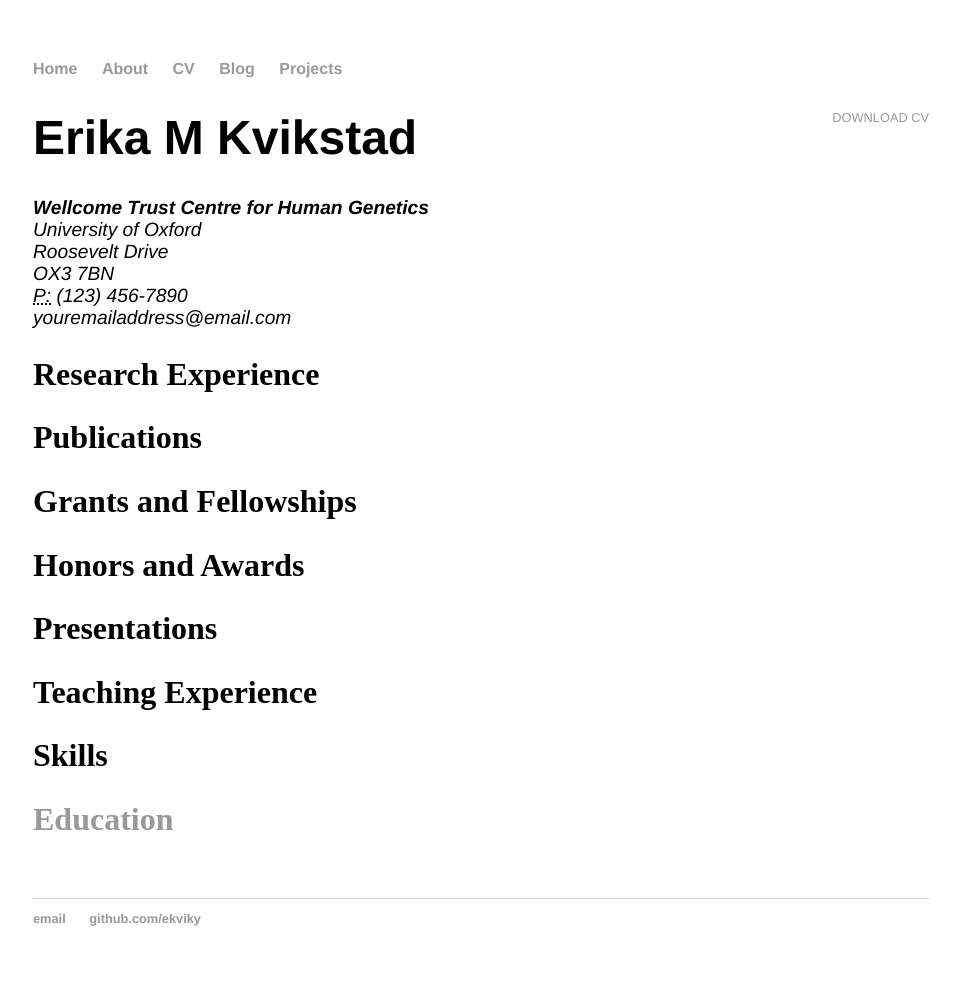
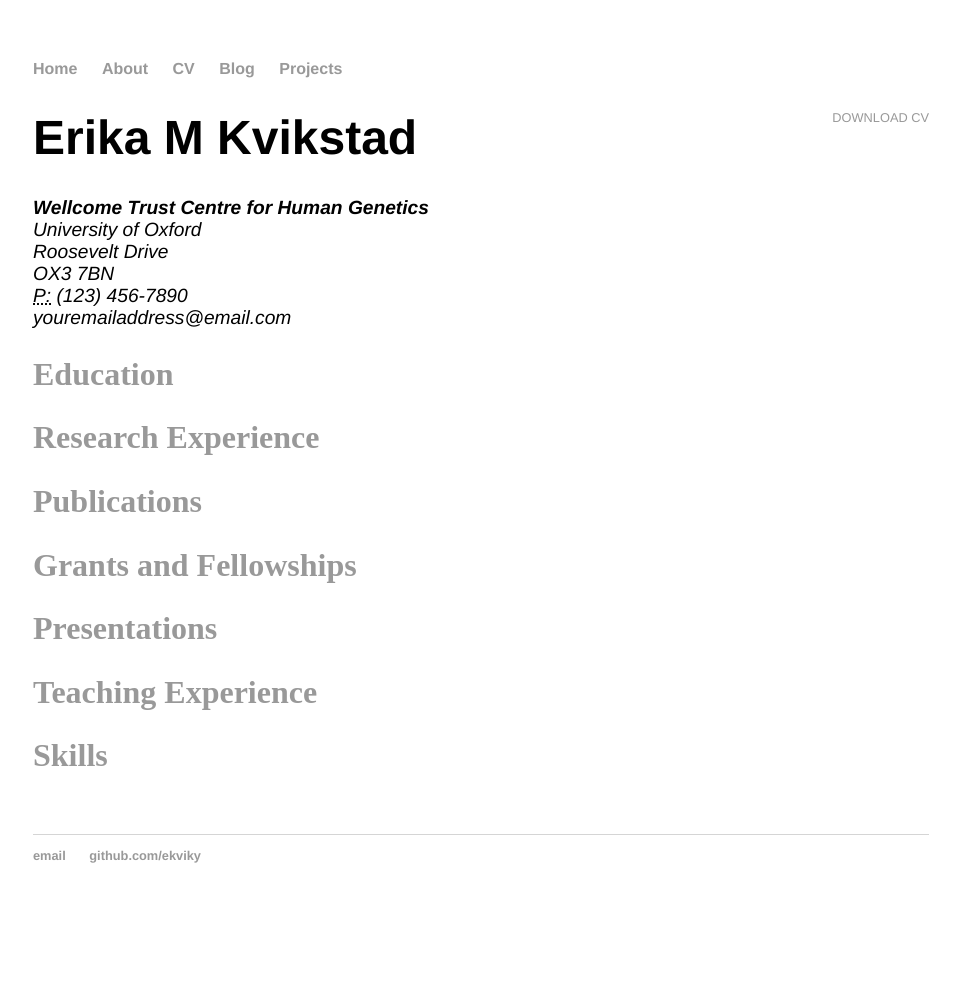
Before and after one commit to ekviky/ekviky.github.io, a Jekyll site: the page built from cv/index.html, in a window 1280 px wide. Shown: the whole page, without its empty margins (159-1119 px from the left). Built offline with Jekyll 4.4.1, drawn with Linux system fonts in a browser that asks for light colours; after the commit the page ends 923 px from its top, so only the background shows below that.

Commit message:
add additional pages

```diff
--- a/cv/index.html
+++ b/cv/index.html
@@ -15,15 +15,13 @@ title: ekviky CV
 		<span class="obfuscate">youremailaddress@email.com</span>
 		</address>
 
-		<h2>Research Experience</h2>
-		<h2>Publications</h2>
-		<h2>Grants and Fellowships</h2>
-		<h2>Honors and Awards</h2>
-		<h2>Presentations</h2>
-		<h2>Teaching Experience</h2>
-		<h2>Skills</h2>
-
 		<h2><a href="/cv/education">Education</a></h2>
+		<h2><a href="/cv/res_experience/">Research Experience</a></h2>
+		<h2><a href="/cv/publications">Publications</a></h2>
+		<h2><a href="/cv/grants">Grants and Fellowships</a></h2>
+		<h2><a href="/cv/presentations">Presentations</a></h2>
+		<h2><a href="/cv/teach_experience">Teaching Experience</a></h2>
+		<h2><a href="/cv/skills">Skills</a></h2>
 
 
 	</div>
```
Also changed, not shown: 1 other file.
